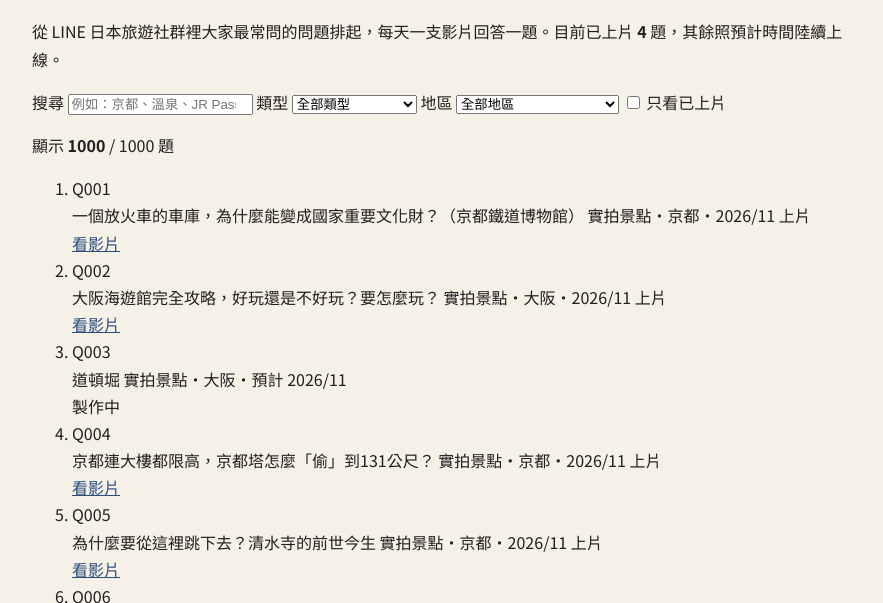
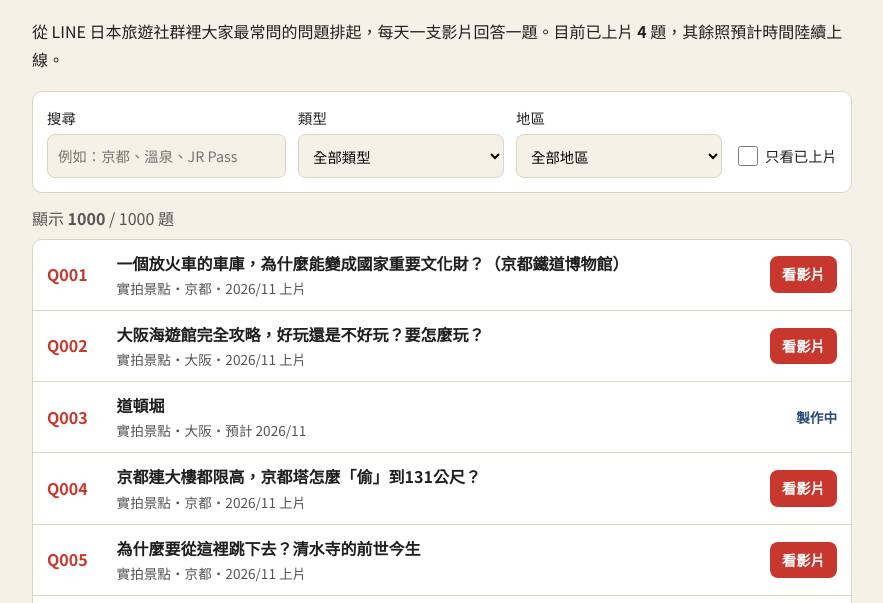
Before and after one commit to daizhujapan/daizhujapan.github.io, an Astro site: page /questions in a window 1280 px wide. Shown: the part 165-768 px from the top of the page, without its empty margins (198-1081 px from the left). Built offline with nearby package versions, Linux system fonts and the light colour scheme; Astro itself is replaced by a stand-in of ours.

Commit message:
問題庫頁樣式

```diff
--- a/src/styles/global.css
+++ b/src/styles/global.css
@@ -62,3 +62,23 @@ th { background: #efe8d8; }
 .btn:hover { color: #fff; opacity: .9; }
 
 footer.site { border-top: 1px solid var(--line); padding: 20px 0 40px; font-size: .9rem; }
+
+/* 問題庫 */
+.qfilter { display: flex; flex-wrap: wrap; gap: 12px; align-items: flex-end; background: #fff; border: 1px solid var(--line); border-radius: 10px; padding: 14px; margin-top: 18px; }
+.qfilter label { display: flex; flex-direction: column; gap: 4px; font-size: .9rem; flex: 1 1 180px; }
+.qfilter label.check { flex: 0 0 auto; flex-direction: row; align-items: center; min-height: 44px; }
+.qfilter input[type=search], .qfilter select { font: inherit; padding: 8px 10px; border: 1px solid var(--line); border-radius: 8px; background: var(--paper); min-height: 44px; }
+.qfilter input[type=checkbox] { width: 20px; height: 20px; }
+.qcount { color: #555; margin: 12px 0 6px; }
+.qlist { list-style: none; padding: 0; margin: 0; background: #fff; border: 1px solid var(--line); border-radius: 10px; }
+.qlist li { display: flex; align-items: center; gap: 12px; padding: 10px 14px; border-top: 1px solid var(--line); }
+.qlist li:first-child { border-top: 0; }
+.qno { font-variant-numeric: tabular-nums; font-weight: 700; color: var(--red); min-width: 3.6em; }
+.qmain { flex: 1; min-width: 0; display: flex; flex-direction: column; }
+.qtitle { font-weight: 700; }
+.qmeta { font-size: .85rem; color: #555; }
+.qwatch { flex: 0 0 auto; background: var(--red); color: #fff; padding: 6px 12px; border-radius: 8px; text-decoration: none; font-size: .9rem; font-weight: 700; }
+.qwatch:hover { color: #fff; opacity: .9; }
+.qstat { flex: 0 0 auto; font-size: .85rem; color: #555; }
+.qstat.wip { color: var(--indigo); font-weight: 700; }
+.qempty { padding: 16px 0; }
```
